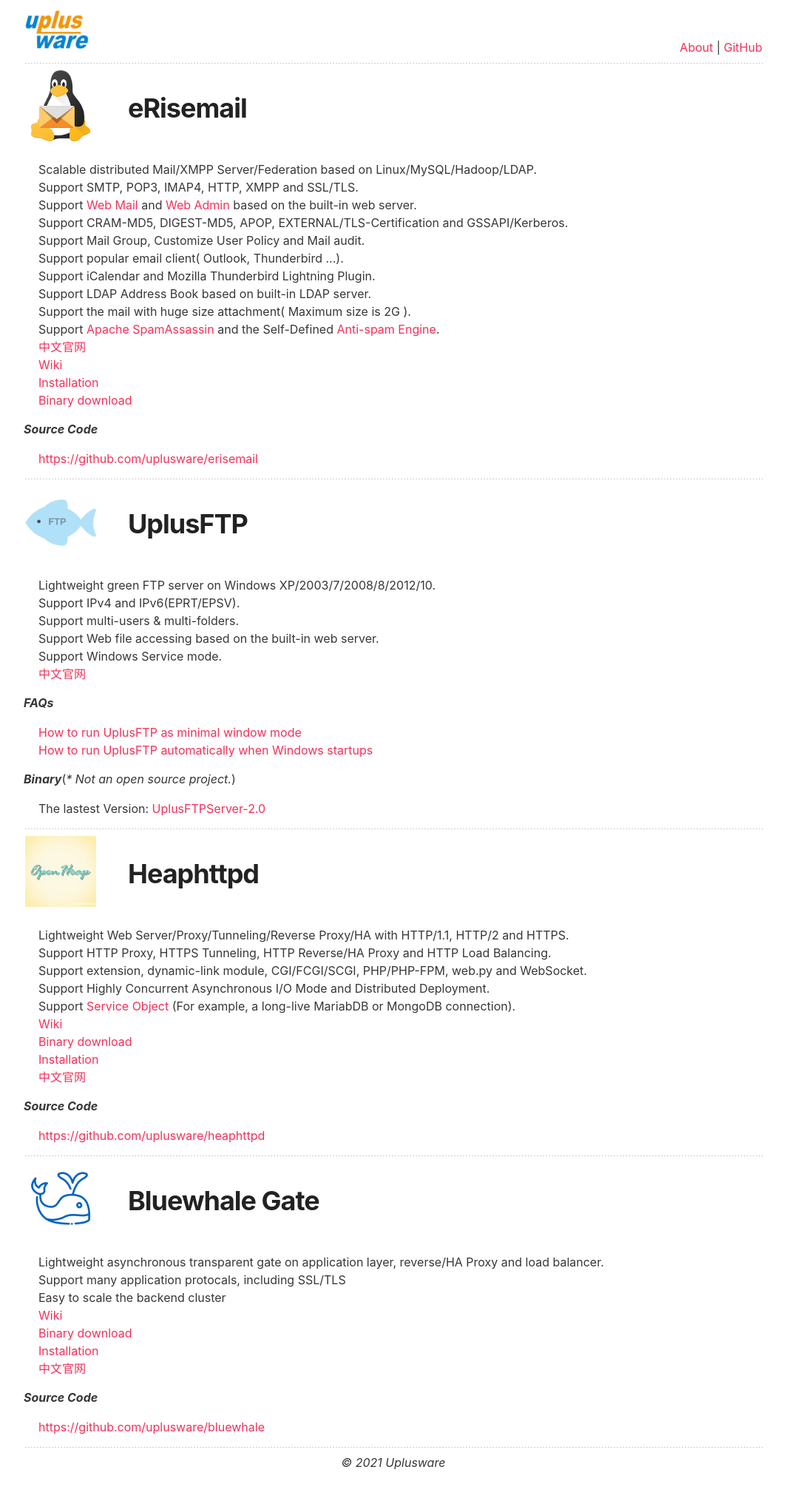
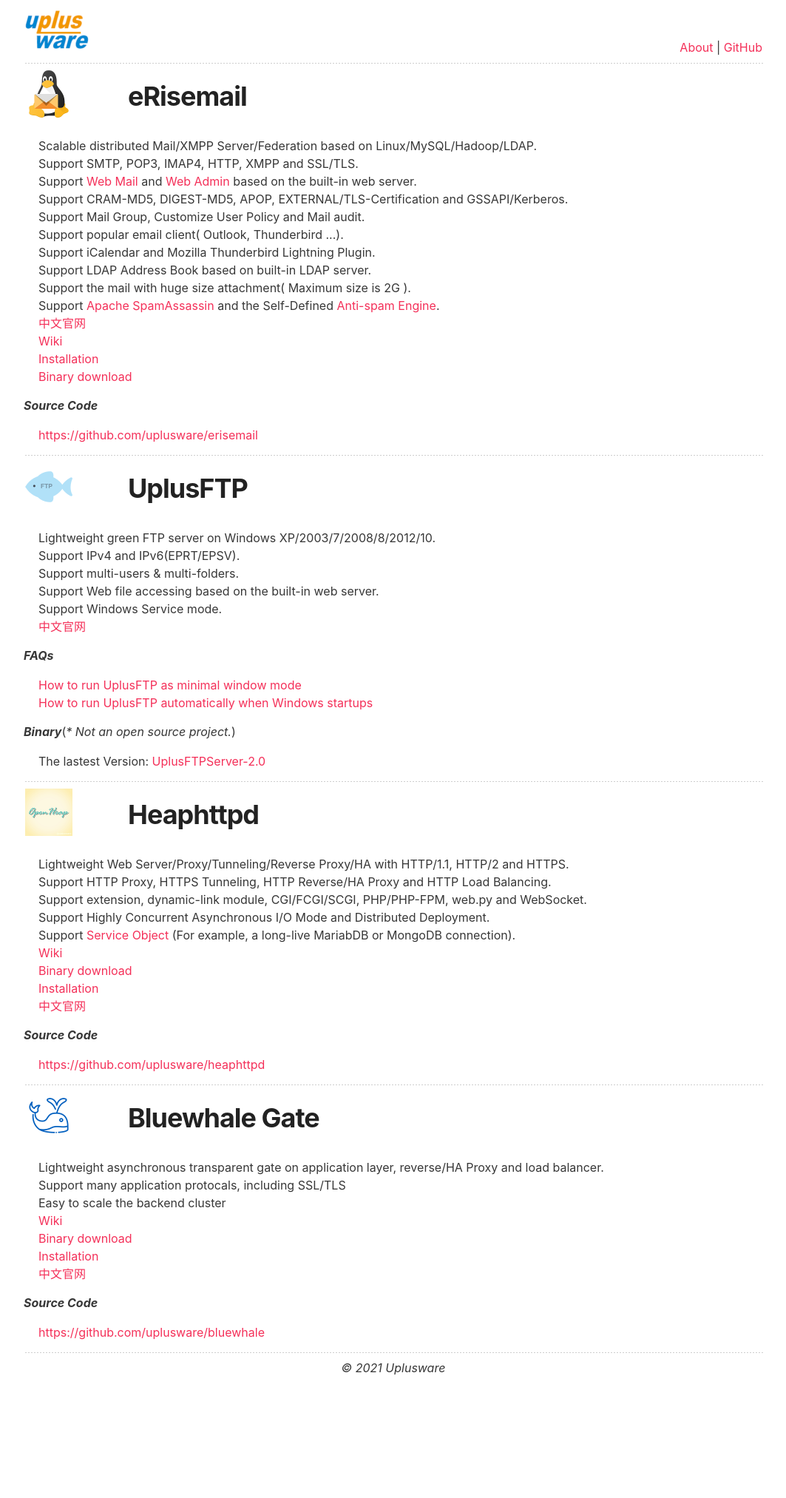
Before and after one commit to uplusware/uplusware.github.io, a Jekyll site: the page index.html, which Jekyll copies as it is, in a window 1280 px wide. Shown: the whole page at 74% size, without its empty margins (108-1171 px from the left). Built offline with Jekyll 4.4.1, drawn with Linux system fonts in a browser that asks for light colours; after the commit the page ends 1897 px from its top, so only the background shows below that.

Commit message:
Update index.html

```diff
--- a/index.html
+++ b/index.html
@@ -18,7 +18,7 @@
 		</table>
 		<hr>
 		<table width="100%"><tr><td width="138">
-		<img src="https://uplusware.github.io/images/erisemail.png" width="96" alt="erisemail">
+		<img src="https://uplusware.github.io/images/erisemail.png" width="64" alt="erisemail">
 		</td><td valign="middle">
 		<h1><a id="erisemail-server" class="anchor" href="#erisemail-server" aria-hidden="true"><span class="octicon octicon-link"></span></a>eRisemail</h1>
 		</td></tr></table>
@@ -48,7 +48,7 @@
 		<hr>
 
 		<table width="100%"><tr><td width="138">
-		<img src="https://uplusware.github.io/images/uplusftpsrv.png" width="96" alt="UplusFTP">
+		<img src="https://uplusware.github.io/images/uplusftpsrv.png" width="64" alt="UplusFTP">
 		</td><td valign="middle">
 		<h1><a id="uplusftp-server" class="anchor" href="#uplusftp-server" aria-hidden="true"><span class="octicon octicon-link"></span></a>UplusFTP</h1>
 		</td></tr></table>
@@ -75,7 +75,7 @@
 
 		<hr>
 		<table width="100%"><tr><td width="138">
-		<img src="https://uplusware.github.io/images/heaphttpd.png" width="96" alt="Heaphttpd">
+		<img src="https://uplusware.github.io/images/heaphttpd.png" width="64" alt="Heaphttpd">
 		</td><td valign="middle">
 		<h1><a id="Heaphttpd-server" class="anchor" href="#Heaphttpd-server" aria-hidden="true"><span class="octicon octicon-link"></span></a>Heaphttpd</h1>
 		</td></tr></table>
@@ -98,7 +98,7 @@
 		</ul>
 		<hr>
 		<table width="100%"><tr><td width="138">
-		<img src="https://uplusware.github.io/images/bluewhale.png" width="96" alt="Bluewhale Gate">
+		<img src="https://uplusware.github.io/images/bluewhale.png" width="64" alt="Bluewhale Gate">
 		</td><td valign="middle">
         	<h1><a id="Bluewhale-server" class="anchor" href="#Bluewhale-server" aria-hidden="true"><span class="octicon octicon-link"></span></a>Bluewhale Gate</h1>
 		</td></tr></table>
```
